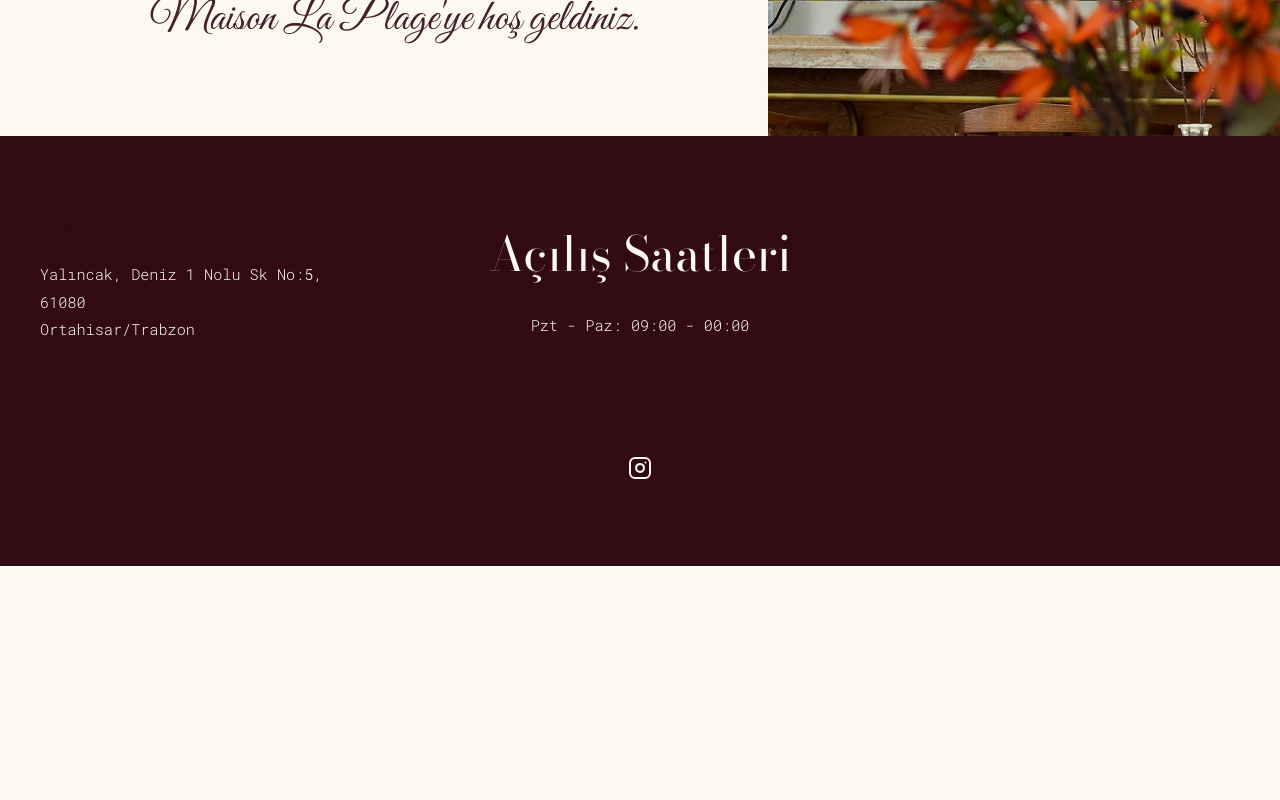
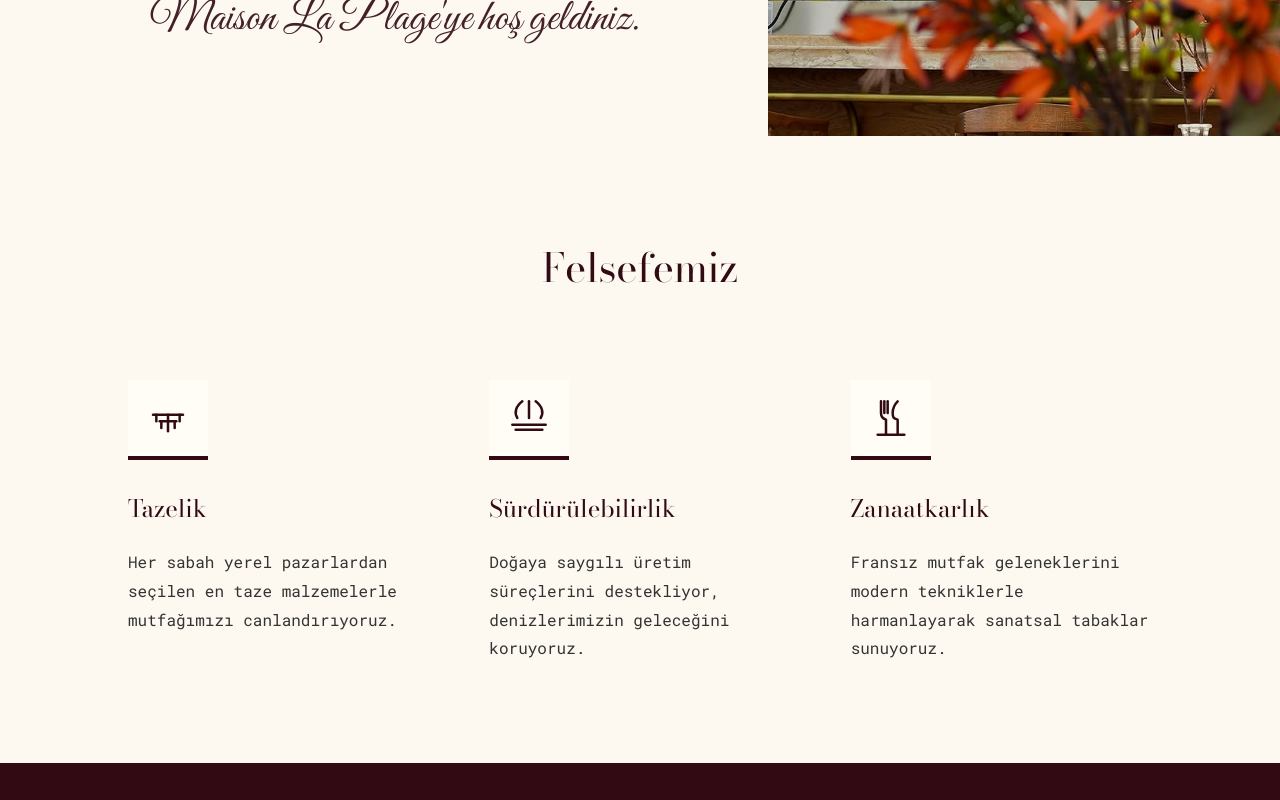
Before and after one commit to cyberatlas-baseeth/laplage, a React (Vite) app: page /about in a window 1280 px wide. Shown: the part 1000-1800 px from the top of the page. Before the commit the page ends 1566 px from the top, so only its background shows below. Built offline with nearby package versions, Linux system fonts and the light colour scheme.

Commit message:
Add Philosophy section to the About page

```diff
--- a/src/locales/ar/translation.json
+++ b/src/locales/ar/translation.json
@@ -38,6 +38,13 @@
     "subtitle": "قصتنا",
     "title": "معلومات عنا",
     "text": "تأسست Maison La Plage في طرابزون للجمع بين مأكولات البحر الأبيض المتوسط والمأكولات الإيطالية مع المكونات عالية الجودة والنكهات المصنوعة يدويًا والجو الدافئ.\n\nمن المعكرونة المصنوعة يدويًا والرافيولي إلى البيتزا المخبوزة على الحجر، ومن وجبات الإفطار المعدة بعناية إلى المأكولات البحرية، نقوم بإعداد كل طبق بنفس العناية. هدفنا ليس مجرد تقديم الطعام، بل تزويد ضيوفنا بتجربة سيتذكرونها باعتزاز.\n\nمن خلال الجمع بين الذوق والجودة والضيافة، نهدف إلى أن نكون إحدى نقاط اللقاء الجديدة في طرابزون.",
-    "welcome": "مرحبًا بكم في Maison La Plage."
+    "welcome": "مرحبًا بكم في Maison La Plage.",
+    "philosophyTitle": "فلسفتنا",
+    "phil1Title": "نضارة",
+    "phil1Text": "نجلب الحياة لمطبخنا بأكثر المكونات طزاجة المختارة من الأسواق المحلية كل صباح.",
+    "phil2Title": "استدامة",
+    "phil2Text": "نحن ندعم عمليات الإنتاج الصديقة للبيئة ونحمي مستقبل بحارنا.",
+    "phil3Title": "حرفية",
+    "phil3Text": "نقدم أطباقًا فنية من خلال مزج تقاليد الطهي الفرنسية بالتقنيات الحديثة."
   }
 }
--- a/src/locales/en/translation.json
+++ b/src/locales/en/translation.json
@@ -38,6 +38,13 @@
     "subtitle": "OUR STORY",
     "title": "About Us",
     "text": "Maison La Plage was established in Trabzon to bring together Mediterranean and Italian cuisine with quality ingredients, handmade flavors, and a warm atmosphere.\n\nFrom handmade pastas and raviolis to stone-baked pizzas, from carefully prepared breakfasts to seafood, we prepare every plate with the same care. Our goal is not just to serve food, but to provide our guests with an experience they will fondly remember.\n\nBy bringing together taste, quality, and hospitality, we aim to be one of the new meeting points of Trabzon.",
-    "welcome": "Welcome to Maison La Plage."
+    "welcome": "Welcome to Maison La Plage.",
+    "philosophyTitle": "Our Philosophy",
+    "phil1Title": "Freshness",
+    "phil1Text": "We bring our kitchen to life with the freshest ingredients selected from local markets every morning.",
+    "phil2Title": "Sustainability",
+    "phil2Text": "We support eco-friendly production processes and protect the future of our seas.",
+    "phil3Title": "Artisanship",
+    "phil3Text": "We present artistic plates by blending French culinary traditions with modern techniques."
   }
 }
--- a/src/locales/tr/translation.json
+++ b/src/locales/tr/translation.json
@@ -39,6 +39,13 @@
     "subtitle": "BİZİM HİKAYEMİZ",
     "title": "Hakkımızda",
     "text": "Maison La Plage, Trabzon'da Akdeniz ve İtalyan mutfağını kaliteli malzemeler, el yapımı lezzetler ve sıcak bir atmosferle buluşturmak amacıyla kuruldu.\n\nEl yapımı makarna ve raviolilerden taş fırın pizzalara, özenle hazırlanan kahvaltılardan deniz ürünlerine kadar her tabağı aynı özenle hazırlıyoruz. Amacımız yalnızca yemek sunmak değil; misafirlerimize keyifle hatırlayacakları bir deneyim yaşatmak.\n\nLezzet, kalite ve misafirperverliği bir araya getirerek Trabzon'un yeni buluşma noktalarından biri olmayı hedefliyoruz.",
-    "welcome": "Maison La Plage'ye hoş geldiniz."
+    "welcome": "Maison La Plage'ye hoş geldiniz.",
+    "philosophyTitle": "Felsefemiz",
+    "phil1Title": "Tazelik",
+    "phil1Text": "Her sabah yerel pazarlardan seçilen en taze malzemelerle mutfağımızı canlandırıyoruz.",
+    "phil2Title": "Sürdürülebilirlik",
+    "phil2Text": "Doğaya saygılı üretim süreçlerini destekliyor, denizlerimizin geleceğini koruyoruz.",
+    "phil3Title": "Zanaatkarlık",
+    "phil3Text": "Fransız mutfak geleneklerini modern tekniklerle harmanlayarak sanatsal tabaklar sunuyoruz."
   }
 }
--- a/src/pages/About.css
+++ b/src/pages/About.css
@@ -98,3 +98,65 @@
     position: relative;
   }
 }
+
+/* Philosophy Section */
+.philosophy-section {
+  width: 100%;
+  padding: 100px 10%;
+  background-color: var(--color-ivory);
+  text-align: center;
+}
+
+.philosophy-title {
+  font-family: var(--font-serif);
+  font-size: 2.5rem;
+  color: var(--color-maroon);
+  font-weight: 400;
+  margin-bottom: 80px;
+}
+
+.philosophy-grid {
+  display: grid;
+  grid-template-columns: repeat(3, 1fr);
+  gap: 60px;
+  max-width: 1200px;
+  margin: 0 auto;
+}
+
+.philosophy-item {
+  text-align: left;
+}
+
+.icon-wrapper {
+  display: inline-flex;
+  align-items: center;
+  justify-content: center;
+  width: 80px;
+  height: 80px;
+  background-color: #fffdf5; /* Slightly brighter ivory for contrast */
+  border-bottom: 4px solid var(--color-maroon);
+  margin-bottom: 30px;
+  color: var(--color-maroon);
+}
+
+.philosophy-item h3 {
+  font-family: var(--font-serif);
+  font-size: 1.5rem;
+  color: var(--color-maroon);
+  font-weight: 400;
+  margin-bottom: 20px;
+}
+
+.philosophy-item p {
+  font-family: var(--font-mono);
+  font-size: 1rem;
+  color: #333;
+  line-height: 1.8;
+}
+
+@media (max-width: 900px) {
+  .philosophy-grid {
+    grid-template-columns: 1fr;
+    gap: 50px;
+  }
+}
--- a/src/pages/About.jsx
+++ b/src/pages/About.jsx
@@ -20,6 +20,60 @@
           <img src="/laplage-images/sip.jpg" alt="Maison La Plage Interior" />
         </div>
       </div>
+
+      {/* Philosophy Section */}
+      <section className="philosophy-section">
+        <h2 className="philosophy-title">{t('aboutPage.philosophyTitle')}</h2>
+
+        <div className="philosophy-grid">
+
+          <div className="philosophy-item">
+            <div className="icon-wrapper">
+              <svg width="40" height="40" viewBox="0 0 24 24" fill="none" stroke="currentColor" strokeWidth="1.5" strokeLinecap="round" strokeLinejoin="round">
+                <path d="M3 10h18" />
+                <path d="M5 10v4" />
+                <path d="M19 10v4" />
+                <path d="M7 14h10" />
+                <path d="M8 14v4" />
+                <path d="M16 14v4" />
+                <path d="M12 10v10" />
+              </svg>
+            </div>
+            <h3>{t('aboutPage.phil1Title')}</h3>
+            <p>{t('aboutPage.phil1Text')}</p>
+          </div>
+
+          <div className="philosophy-item">
+            <div className="icon-wrapper">
+              <svg width="40" height="40" viewBox="0 0 24 24" fill="none" stroke="currentColor" strokeWidth="1.5" strokeLinecap="round" strokeLinejoin="round">
+                <path d="M8 2C4 5 3 9 5 12" />
+                <path d="M16 2c4 3 5 7 3 10" />
+                <path d="M12 2v10" />
+                <path d="M2 16h20" />
+                <path d="M4 19h16" />
+              </svg>
+            </div>
+            <h3>{t('aboutPage.phil2Title')}</h3>
+            <p>{t('aboutPage.phil2Text')}</p>
+          </div>
+
+          <div className="philosophy-item">
+            <div className="icon-wrapper">
+              <svg width="40" height="40" viewBox="0 0 24 24" fill="none" stroke="currentColor" strokeWidth="1.5" strokeLinecap="round" strokeLinejoin="round">
+                <path d="M6 2v7c0 2 1.5 3.5 3 4v9" />
+                <path d="M8 2v7" />
+                <path d="M10 2v7" />
+                <path d="M16 2s-3 3-3 7 1.5 3 3 4v9" />
+                <path d="M4 22h16" />
+              </svg>
+            </div>
+            <h3>{t('aboutPage.phil3Title')}</h3>
+            <p>{t('aboutPage.phil3Text')}</p>
+          </div>
+
+        </div>
+      </section>
+
     </main>
   );
 };
```
